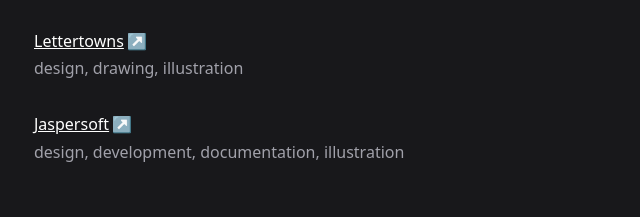
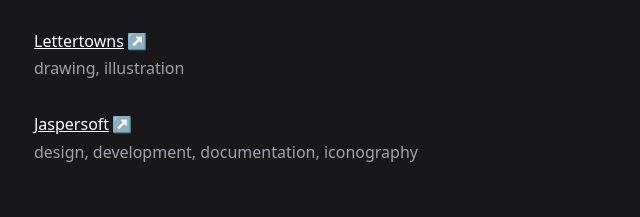
Before and after one commit to devuxui/devuxui.github.io, a plain HTML site: page index.html in a window 1280 px wide. Shown: the part 462-679 px from the top of the page, 302-942 px from the left. Drawn offline with Linux system fonts and the light colour scheme; a web font is replaced by a local one.

Commit message:
Add files via upload

```diff
--- a/index.html
+++ b/index.html
@@ -47,11 +47,11 @@
 
         <li>
             <h3><a href="https://lettertowns.printify.me" target="_blank">Lettertowns</a><span class="arrow">&#8599;</span></h3>
-            <p>design, drawing, illustration</p>
+            <p>drawing, illustration</p>
         </li>
         <li>
             <h3><a href="https://www.jaspersoft.com" target="_blank">Jaspersoft</a><span class="arrow">&#8599;</span></h3>
-            <p>design, development, documentation, illustration</p>
+            <p>design, development, documentation, iconography</p>
         </li>
     </ul>
 
```
